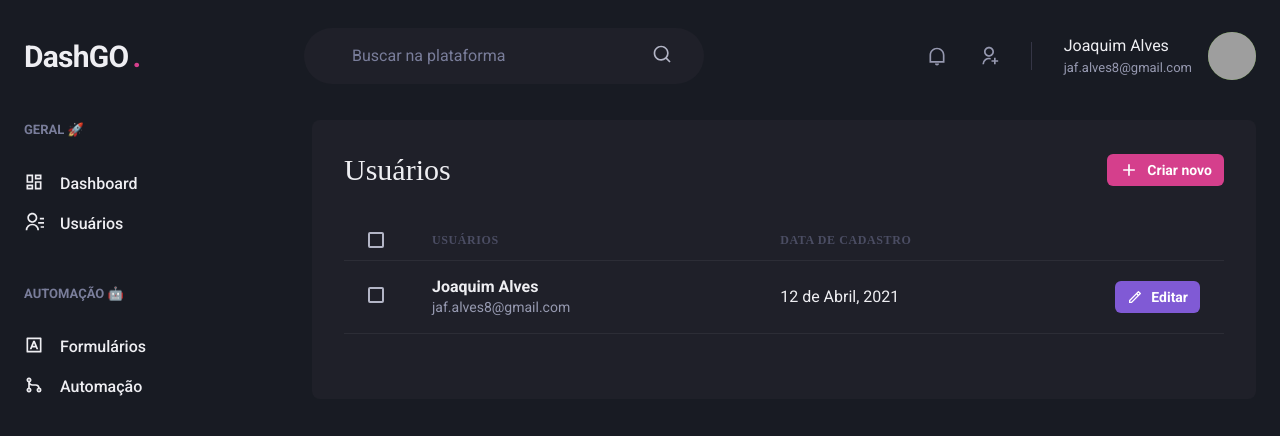
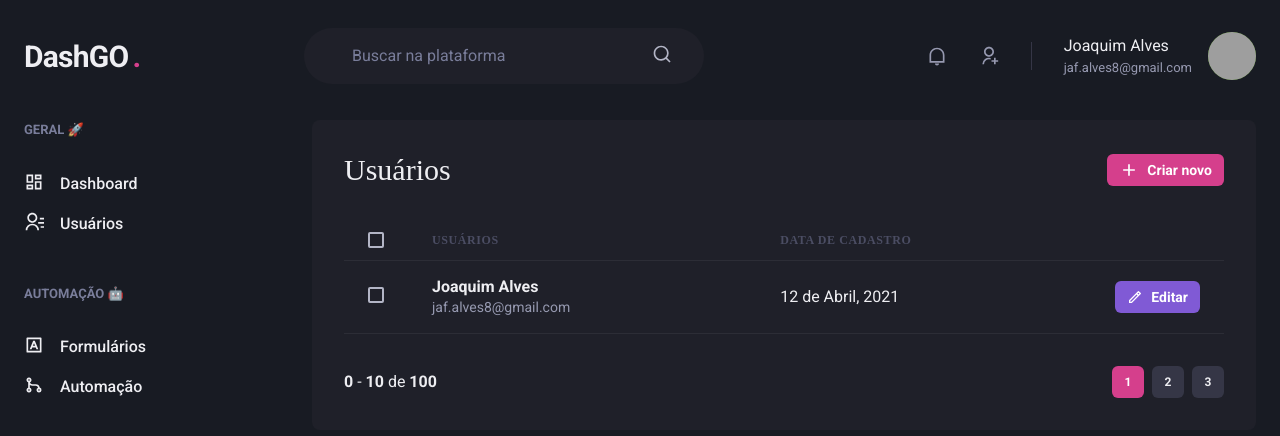
Before and after one commit to jaf88/jaf-dashgo, a Next.js app: page /users in a window 1280 px wide. Shown: the top 436 px of the page. Built offline with nearby package versions, Linux system fonts and the light colour scheme; grey boxes are pictures that could not be loaded.

Commit message:
feat: Pagination Component

```diff
--- /dev/null
+++ b/src/components/Pagination.tsx
@@ -0,0 +1,49 @@
+import { Stack, Button, Box } from "@chakra-ui/react";
+
+export function Pagination() {
+  return (
+    <Stack
+      direction="row"
+      spacing="6"
+      mt="8"
+      justify="space-between"
+      align="center"
+    >
+      <Box>
+        <strong>0</strong> - <strong>10</strong> de <strong>100</strong>
+      </Box>
+
+      <Stack direction="row" spacing="2">
+        <Button
+          size="sm"
+          fontSize="xs"
+          width="4"
+          colorScheme="pink"
+          disabled
+          _disabled={{
+            bg: 'pink.500',
+            cursor: 'default'
+          }}
+        >
+          1
+      </Button>
+        <Button
+          size="sm"
+          fontSize="xs"
+          width="4"
+          bg="gray.700"
+        >
+          2
+      </Button>
+        <Button
+          size="sm"
+          fontSize="xs"
+          width="4"
+          bg="gray.700"
+        >
+          3
+      </Button>
+      </Stack>
+    </Stack>
+  );
+}
--- a/src/pages/users/index.tsx
+++ b/src/pages/users/index.tsx
@@ -6,6 +6,7 @@ import {
 import { RiAddLine, RiPencilLine } from 'react-icons/ri';
 
 import { Header } from '../../components/Header';
+import { Pagination } from '../../components/Pagination';
 import { Sidebar } from '../../components/Sidebar';
 
 export default function UserList() {
@@ -70,6 +71,8 @@ export default function UserList() {
               </Tr>
             </Tbody>
           </Table>
+
+          <Pagination />
         </Box>
 
       </Flex>
```
